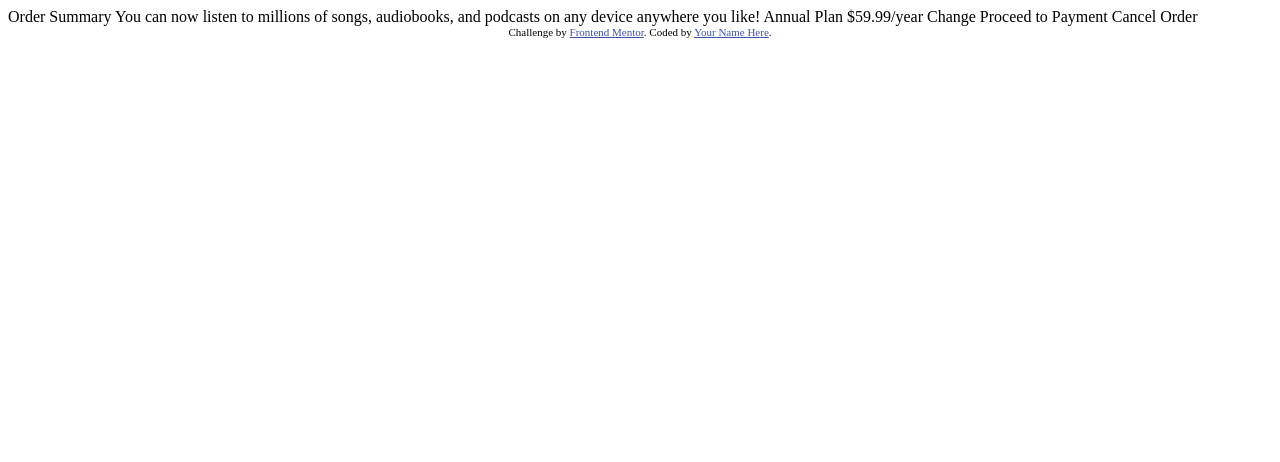
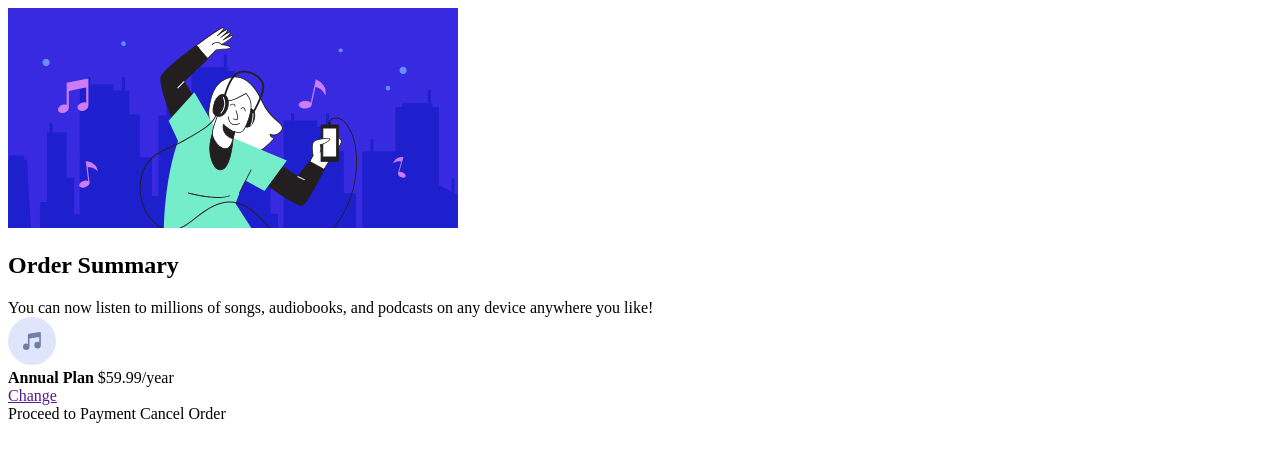
Before and after one commit to GBRLMC/Order-Summary, a plain HTML site: page index.html in a window 1280 px wide. Drawn offline with Linux system fonts and the light colour scheme.

Commit message:
First Commit
basics

```diff
--- a/index.html
+++ b/index.html
@@ -1,37 +1,40 @@
 <!DOCTYPE html>
 <html lang="en">
 <head>
+  <link rel="preconnect" href="https://fonts.gstatic.com" crossorigin>
   <meta charset="UTF-8">
   <meta name="viewport" content="width=device-width, initial-scale=1.0"> <!-- displays site properly based on user's device -->
-
+  <link rel="preconnect" href="https://fonts.googleapis.com">
+  <link href="https://fonts.googleapis.com/css2?family=Red+Hat+Display:wght@400;500;700&display=swap" rel="stylesheet">
   <link rel="icon" type="image/png" sizes="32x32" href="./images/favicon-32x32.png">
 
   <title>Frontend Mentor | Order summary card</title>
 
-  <!-- Feel free to remove these styles or customise in your own stylesheet 👍 -->
-  <style>
-    .attribution { font-size: 11px; text-align: center; }
-    .attribution a { color: hsl(228, 45%, 44%); }
-  </style>
 </head>
 <body>
-
-  Order Summary
-
-  You can now listen to millions of songs, audiobooks, and podcasts on any
-  device anywhere you like!
-
-  Annual Plan
-  $59.99/year
-
-  Change
+  <main>
+    <img src="images/illustration-hero.svg" alt="Hero banner">
+    <section>
+      <h1>Order Summary</h1>
+      <span class="description">You can now listen to millions of songs, audiobooks, and podcasts on any
+        device anywhere you like!</span>
+        <div class="informations">
+          <div class="music-price">
+            <img src="images/icon-music.svg" alt="Music Icon">
+            <div class="price">
+              <strong>Annual Plan</strong>
+              <span>$59.99/year</span>
+            </div>
+          </div>
+          <div>
+            <a href="">Change</a>
+          </div>
+        </div>
+    </section>
+  </main>
 
   Proceed to Payment
   Cancel Order
 
-  <div class="attribution">
-    Challenge by <a href="https://www.frontendmentor.io?ref=challenge" target="_blank">Frontend Mentor</a>.
-    Coded by <a href="#">Your Name Here</a>.
-  </div>
 </body>
 </html>
--- /dev/null
+++ b/style.css
@@ -0,0 +1,6 @@
+*{
+    margin: 0;
+    padding: 0;
+    box-sizing: border-box;
+    font-family: "Red Hat Display", sans-serif;
+}
```
